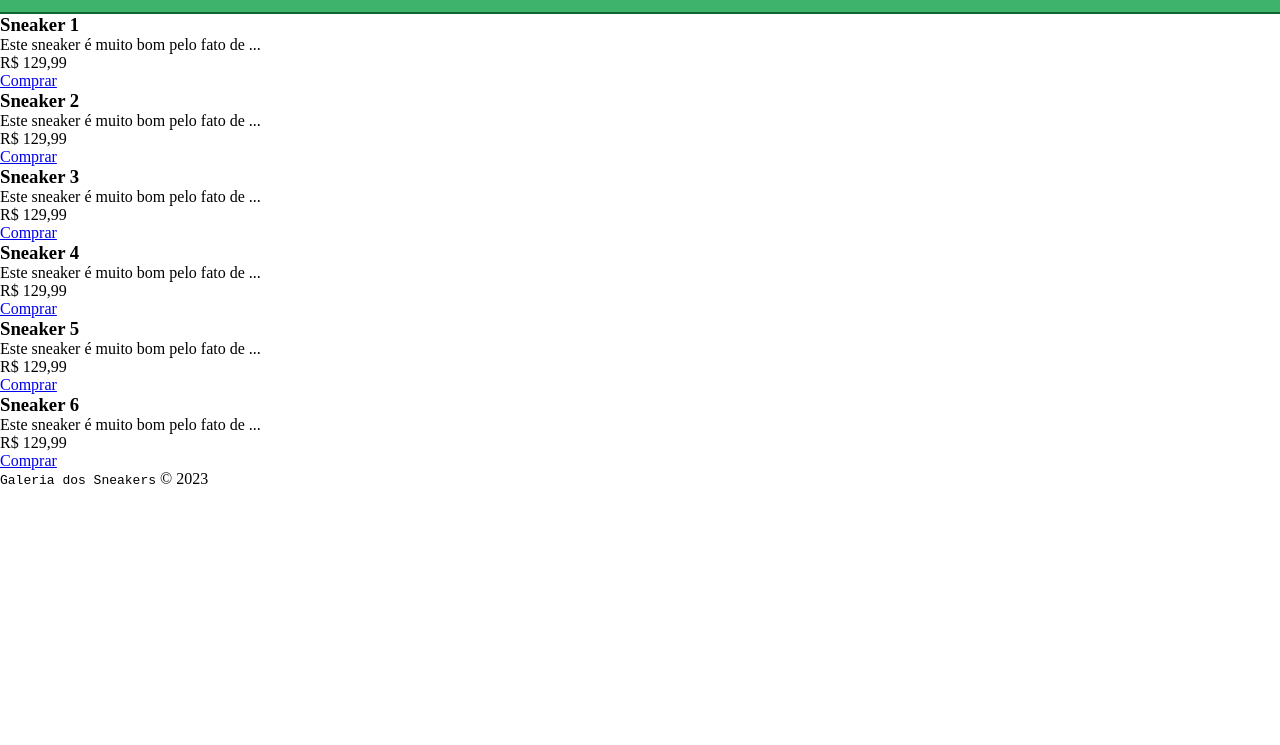
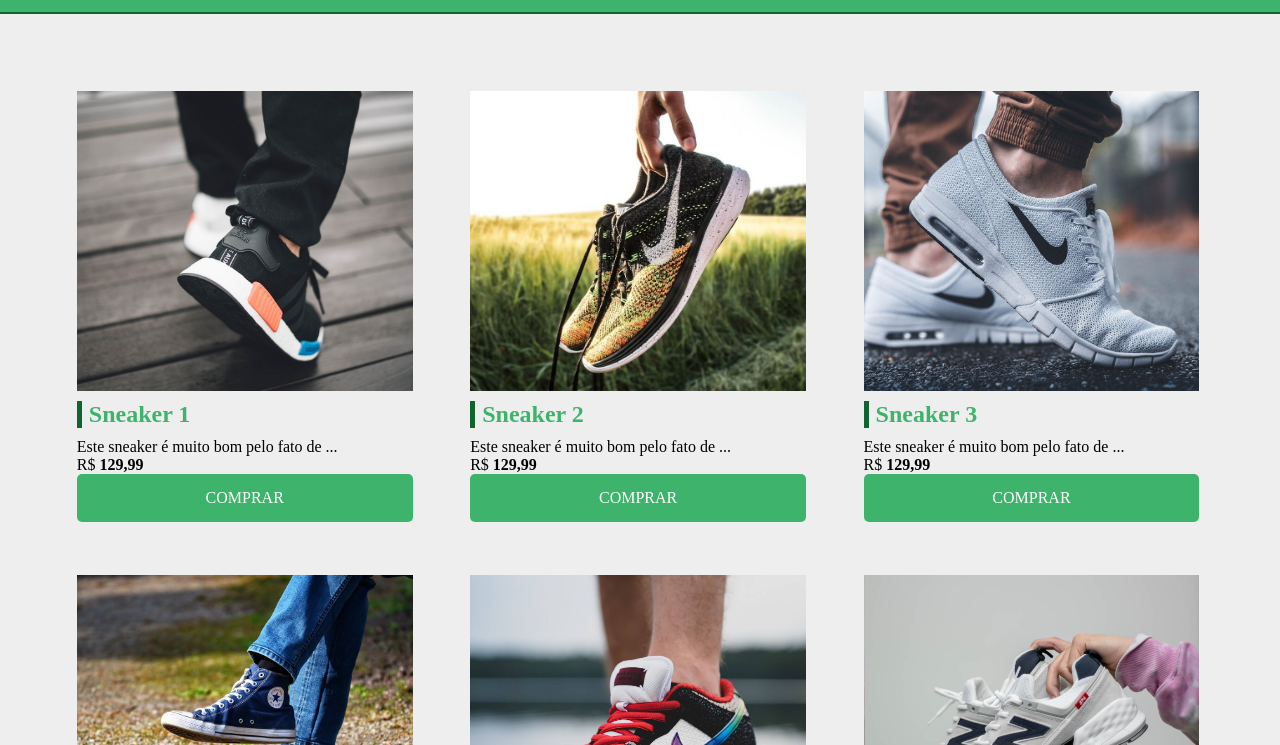
Before and after one commit to jailcomfranssa/HTML-Modelos, a plain HTML site: page 02-HTML e CSS/index.html in a window 1280 px wide. Shown: the part 55-800 px from the top of the page. Drawn offline with Linux system fonts and the light colour scheme.

Commit message:
finalizando o css

```diff
--- a/02-HTML e CSS/css/styles.css
+++ b/02-HTML e CSS/css/styles.css
@@ -11,3 +11,100 @@ header{
     text-align: center;
     border-bottom: 2px solid #0f642f;
 }
+
+.container {
+    background-color: #eee;
+    min-height: 60vh;
+    padding: 50px;
+}
+
+.products-container{
+    max-width: 1200px;
+    margin: 0 auto;
+}
+
+.card{
+    width: 31%;
+    display: inline-block;
+    margin: 1% 1%;
+    padding: 15px;
+}
+
+.product-image{
+    height: 300px;
+    width: 100%;
+    margin-bottom: 10px;
+    background-position: center;
+    background-size: cover;
+    transition: .5s;
+}
+
+.product-image:hover{
+    height: 320px;
+    width: 110%
+}
+
+#img-1{
+    background-image: url('../img/tenis1.jpg');
+}
+
+#img-2{
+    background-image: url('../img/tenis2.jpg');
+}
+
+#img-3{
+    background-image: url('../img/tenis3.jpg');
+}
+
+#img-4{
+    background-image: url('../img/tenis4.jpg');
+}
+
+#img-5{
+    background-image: url('../img/tenis5.jpg');
+}
+
+#img-6{
+    background-image: url('../img/tenis6.jpg');
+}
+
+h3{
+    margin-bottom: 10px;
+    color: #3db36b;
+    font-size: 24px;
+    border-left: 5px solid #0f642f;
+    padding-left: 7px;
+}
+
+.card p{
+    font-weight: 10px;
+}
+
+.bold{
+    font-weight: bold;
+}
+
+.btn{
+    display: block;
+    width: 100%;
+    text-align: center;
+    text-transform: uppercase;
+    text-decoration: none;
+    background-color: #3db36b;
+    color: #fff;
+    padding: 15px;
+    border-radius: 5px;
+    transition: .5s;
+}
+
+.btn:hover{
+    background-color: #0f642f;
+}
+
+footer{
+    background-color: #3db36b;
+    color: #fff;
+    border-top: 3px solid #0f642f;
+    text-align: center;
+    padding: 80px;
+}
```
